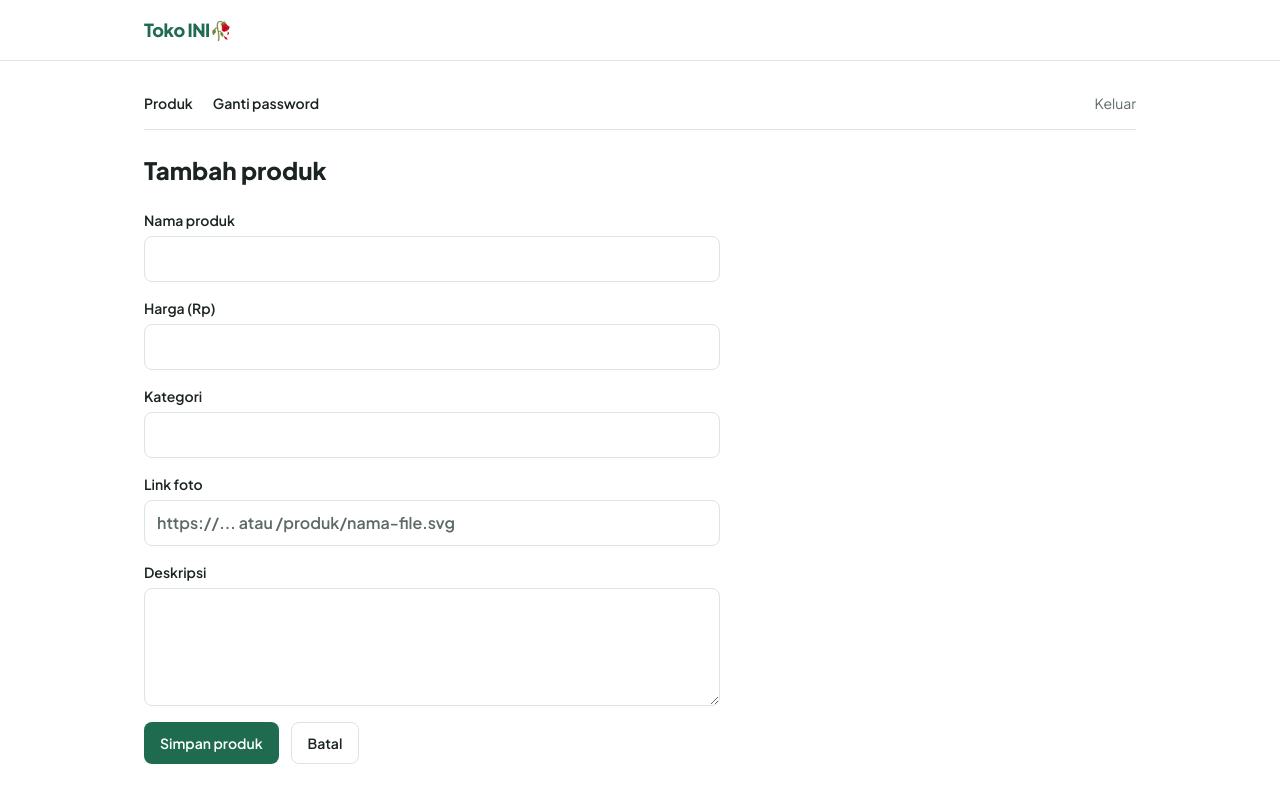
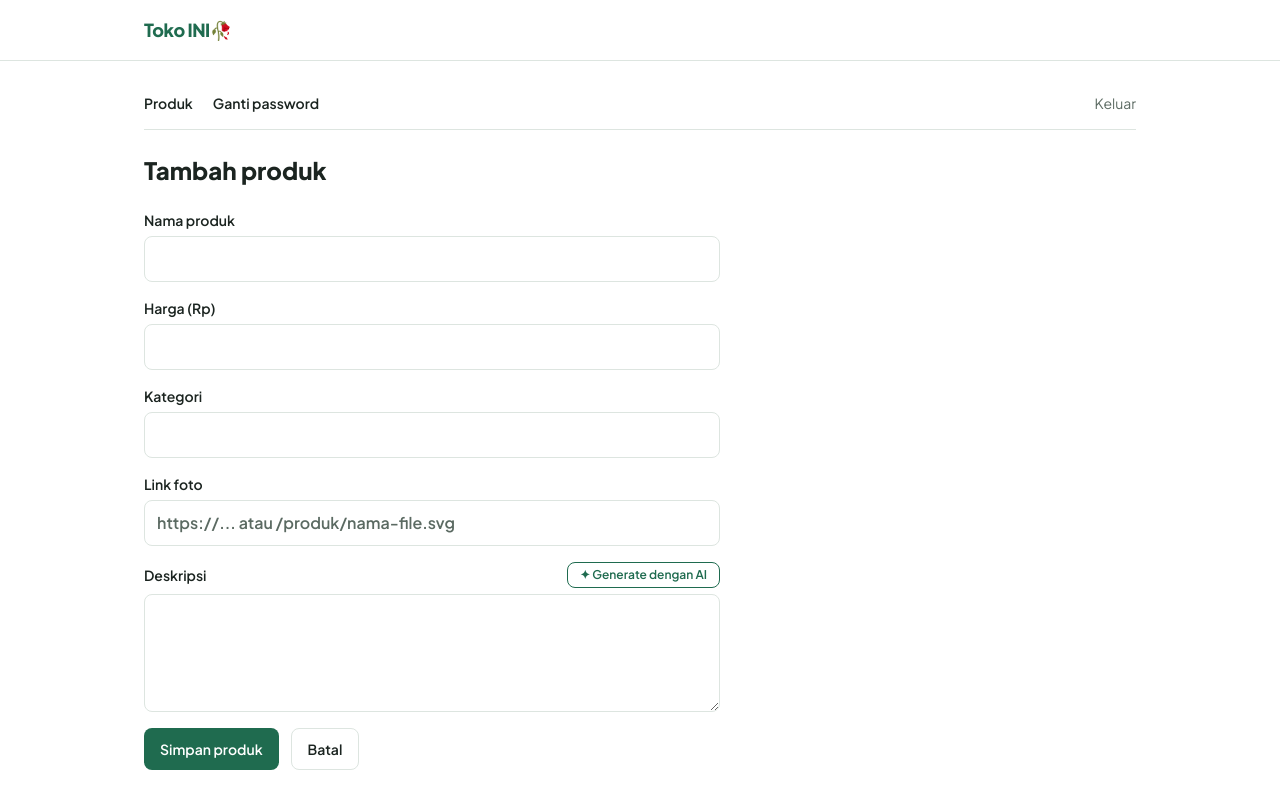
Before and after one commit to Rawrhman62/katalog-umkm, a Next.js app: page /admin/produk/baru in a window 1280 px wide. Shown: the top 800 px of the page. Built offline with nearby package versions, Linux system fonts and the light colour scheme.

Commit message:
US-14: Deskripsi produk dibuat AI

```diff
--- /dev/null
+++ b/app/api/ai-deskripsi/route.js
@@ -0,0 +1,47 @@
+import { NextResponse } from "next/server";
+
+export async function POST(request) {
+  const apiKey = process.env.AI_API_KEY;
+  if (!apiKey) {
+    return NextResponse.json({ error: "AI_API_KEY belum diisi." }, { status: 500 });
+  }
+
+  const { nama, kategori } = await request.json();
+  if (!nama) {
+    return NextResponse.json({ error: "Nama produk wajib diisi." }, { status: 400 });
+  }
+
+  const prompt = `Buatkan deskripsi produk yang menarik dan persuasif dalam Bahasa Indonesia untuk produk UMKM berikut:
+Nama: ${nama}
+Kategori: ${kategori || "Umum"}
+
+Deskripsi harus singkat (2–3 kalimat), menonjolkan keunggulan produk, dan mengundang pembeli untuk memesan. Jangan gunakan bullet point. Tulis langsung deskripsinya tanpa kalimat pembuka seperti "Berikut deskripsinya:".`;
+
+  const res = await fetch(
+    `https://generativelanguage.googleapis.com/v1beta/models/gemini-2.0-flash:generateContent?key=${apiKey}`,
+    {
+      method: "POST",
+      headers: { "Content-Type": "application/json" },
+      body: JSON.stringify({
+        contents: [{ parts: [{ text: prompt }] }],
+      }),
+    }
+  );
+
+  if (!res.ok) {
+    const err = await res.json().catch(() => ({}));
+    return NextResponse.json(
+      { error: err?.error?.message || "Gagal menghubungi API AI." },
+      { status: res.status }
+    );
+  }
+
+  const json = await res.json();
+  const deskripsi = json?.candidates?.[0]?.content?.parts?.[0]?.text?.trim();
+
+  if (!deskripsi) {
+    return NextResponse.json({ error: "AI tidak menghasilkan teks." }, { status: 500 });
+  }
+
+  return NextResponse.json({ deskripsi });
+}
--- a/components/FormProduk.jsx
+++ b/components/FormProduk.jsx
@@ -1,12 +1,50 @@
+"use client";
+
+import { useState } from "react";
 import Input from "@/components/Input";
 import Tombol from "@/components/Tombol";
 
-// Dipakai untuk tambah produk (US-08) dan ubah produk (US-09). Keduanya bonus di jalur offline.
+// Dipakai untuk tambah produk (US-08) dan ubah produk (US-09).
 // Nama field sama dengan kolom tabel "produk".
 export default function FormProduk({ produk = {}, labelTombol, action }) {
+  const [nama, setNama] = useState(produk.nama ?? "");
+  const [kategori, setKategori] = useState(produk.kategori ?? "");
+  const [deskripsi, setDeskripsi] = useState(produk.deskripsi ?? "");
+  const [loadingAI, setLoadingAI] = useState(false);
+  const [errorAI, setErrorAI] = useState(null);
+
+  async function generateDeskripsi() {
+    if (!nama.trim()) {
+      setErrorAI("Isi nama produk terlebih dahulu.");
+      return;
+    }
+    setLoadingAI(true);
+    setErrorAI(null);
+    try {
+      const res = await fetch("/api/ai-deskripsi", {
+        method: "POST",
+        headers: { "Content-Type": "application/json" },
+        body: JSON.stringify({ nama, kategori }),
+      });
+      const data = await res.json();
+      if (!res.ok) throw new Error(data.error || "Gagal generate deskripsi.");
+      setDeskripsi(data.deskripsi);
+    } catch (err) {
+      setErrorAI(err.message);
+    } finally {
+      setLoadingAI(false);
+    }
+  }
+
   return (
     <form action={action} className="flex max-w-xl flex-col gap-4">
-      <Input label="Nama produk" name="nama" defaultValue={produk.nama} required />
+      <Input
+        label="Nama produk"
+        name="nama"
+        value={nama}
+        onChange={(e) => setNama(e.target.value)}
+        required
+      />
       <Input
         label="Harga (Rp)"
         name="harga"
@@ -15,14 +53,49 @@ export default function FormProduk({ produk = {}, labelTombol, action }) {
         defaultValue={produk.harga}
         required
       />
-      <Input label="Kategori" name="kategori" defaultValue={produk.kategori} />
+      <Input
+        label="Kategori"
+        name="kategori"
+        value={kategori}
+        onChange={(e) => setKategori(e.target.value)}
+      />
       <Input
         label="Link foto"
         name="foto_url"
         placeholder="https://... atau /produk/nama-file.svg"
         defaultValue={produk.foto_url}
       />
-      <Input label="Deskripsi" name="deskripsi" textarea defaultValue={produk.deskripsi} />
+
+      {/* Deskripsi + tombol AI */}
+      <div className="flex flex-col gap-1.5">
+        <div className="flex items-center justify-between">
+          <span className="text-sm font-semibold">Deskripsi</span>
+          <button
+            type="button"
+            onClick={generateDeskripsi}
+            disabled={loadingAI}
+            className="flex items-center gap-1.5 rounded-lg border border-utama px-3 py-1 text-xs font-semibold text-utama hover:bg-permukaan disabled:opacity-50"
+          >
+            {loadingAI ? (
+              <>
+                <span className="inline-block h-3 w-3 animate-spin rounded-full border-2 border-utama border-t-transparent" />
+                Membuat…
+              </>
+            ) : (
+              "✦ Generate dengan AI"
+            )}
+          </button>
+        </div>
+        {errorAI && <p className="text-xs text-bahaya">{errorAI}</p>}
+        <textarea
+          name="deskripsi"
+          rows={4}
+          value={deskripsi}
+          onChange={(e) => setDeskripsi(e.target.value)}
+          className="w-full rounded-lg border border-garis bg-latar px-3 py-2.5 text-base text-teks placeholder:text-teks-lembut focus:border-utama focus:outline-none"
+        />
+      </div>
+
       <div className="flex gap-3">
         <Tombol type="submit">{labelTombol}</Tombol>
         <Tombol href="/admin" varian="garis">
```
Also changed, not shown: 1 other file (tests, documents, lock files or other folders).
